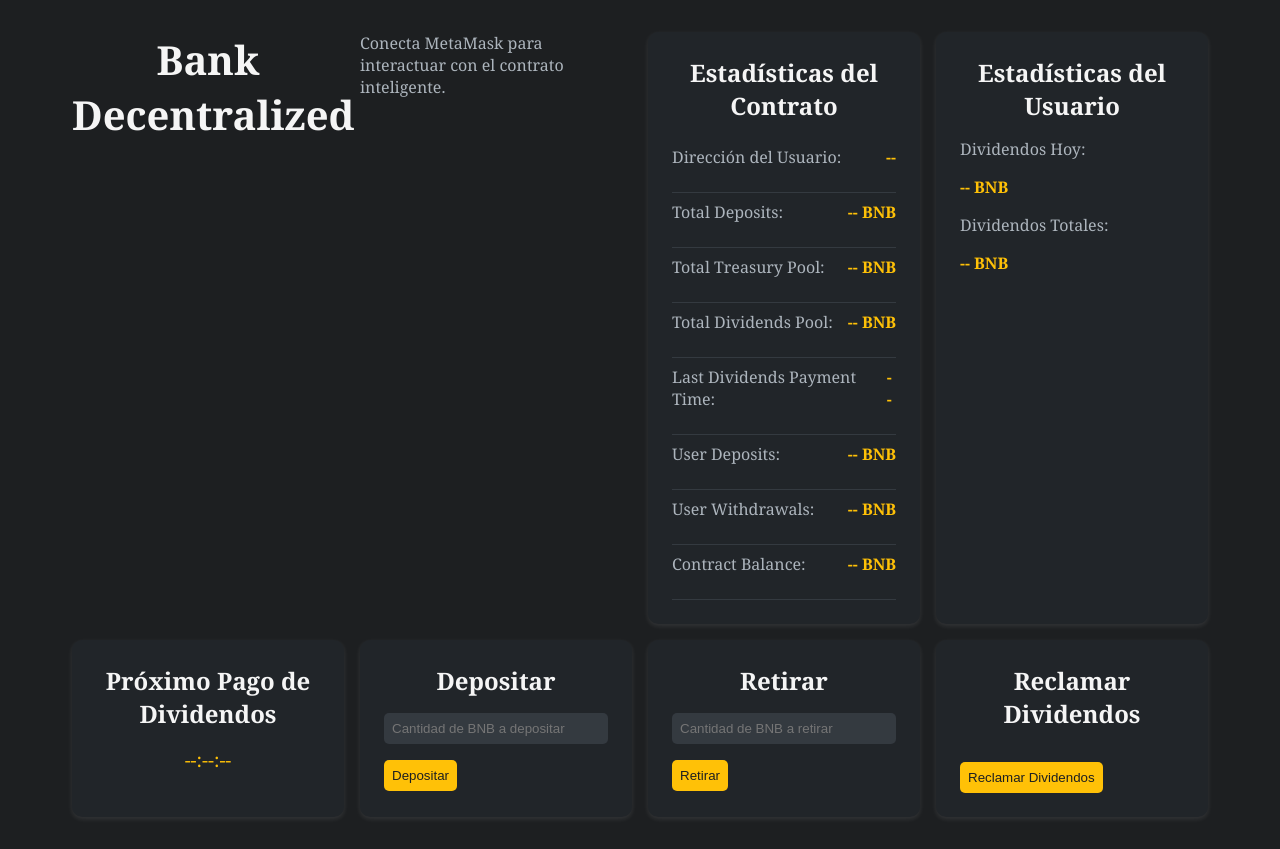
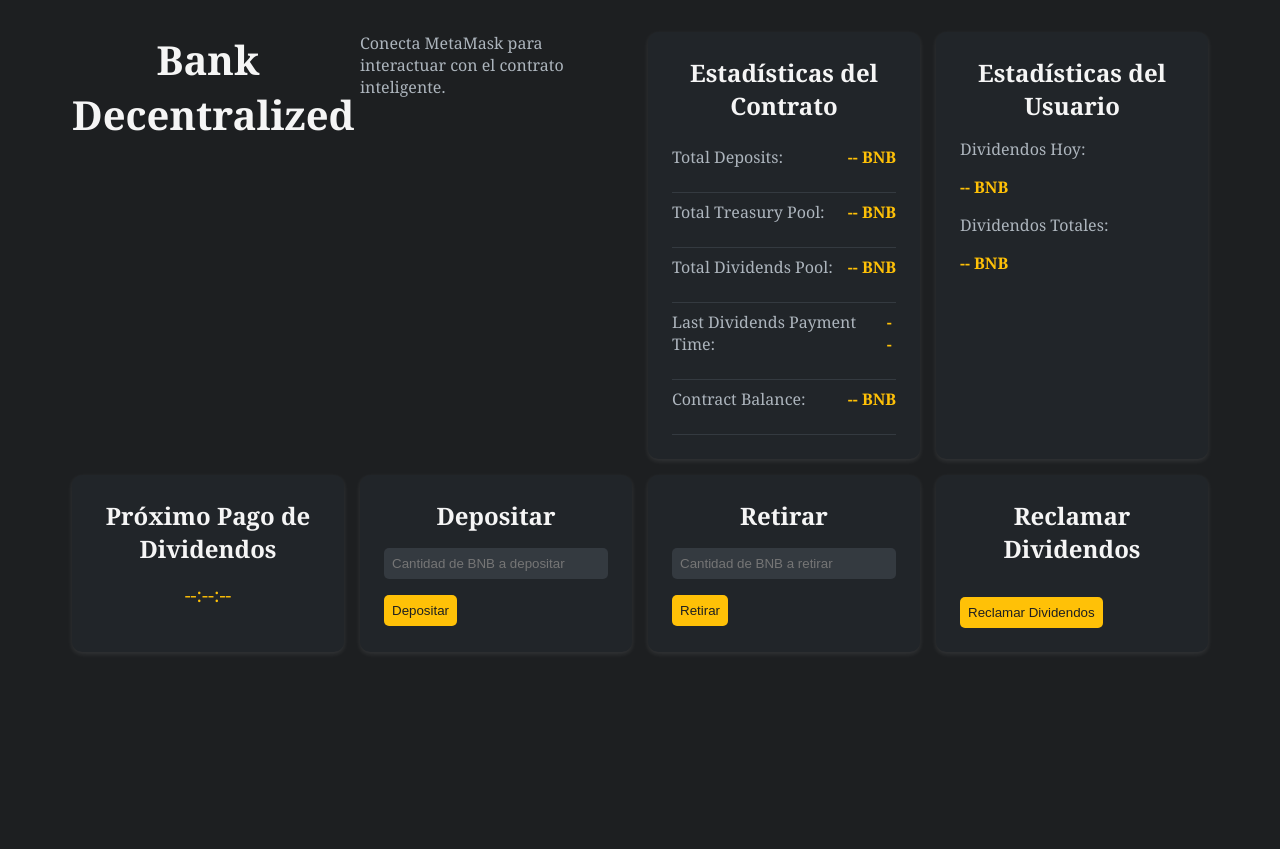
Before and after one commit to Rubtururu/pruebabank012, a plain HTML site: page index.html in a window 1280 px wide. After the commit the page ends 800 px from the top, so only its background shows below. Drawn offline with nearby package versions, Linux system fonts and the light colour scheme.

Commit message:
Update index.html

```diff
--- a/index.html
+++ b/index.html
@@ -20,10 +20,6 @@
             <div class="card__content">
                 <h2>Estadísticas del Contrato</h2>
                 <div class="stat">
-    <p>Dirección del Usuario:</p>
-    <p class="highlight"><span id="user-address">--</span></p>
-</div>
-                <div class="stat">
                     <p>Total Deposits:</p>
                     <p class="highlight"><span id="total-deposits">--</span> BNB</p>
                 </div>
@@ -38,14 +34,6 @@
                 <div class="stat">
                     <p>Last Dividends Payment Time:</p>
                     <p class="highlight"><span id="last-dividends-payment-time">--</span></p>
-                </div>
-                <div class="stat">
-                    <p>User Deposits:</p>
-                    <p class="highlight"><span id="user-deposits">--</span> BNB</p>
-                </div>
-                <div class="stat">
-                    <p>User Withdrawals:</p>
-                    <p class="highlight"><span id="user-withdrawals">--</span> BNB</p>
                 </div>
                 <div class="stat">
                     <p>Contract Balance:</p>
```
